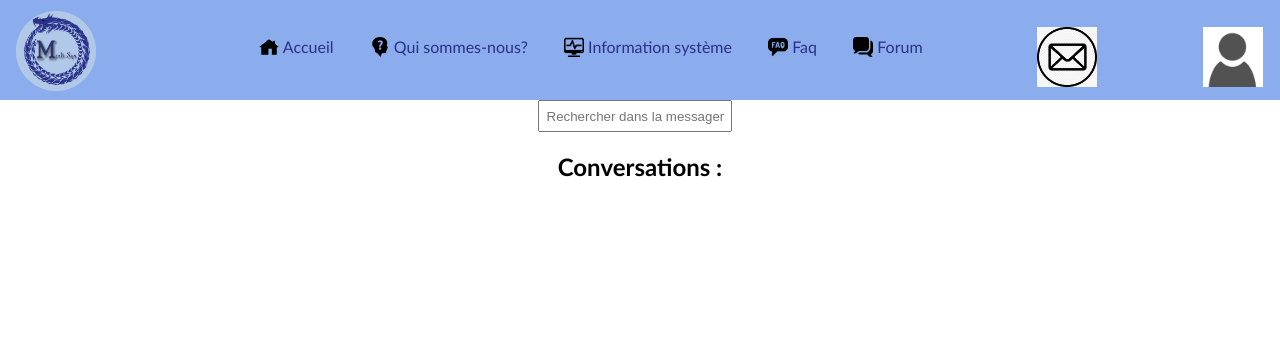
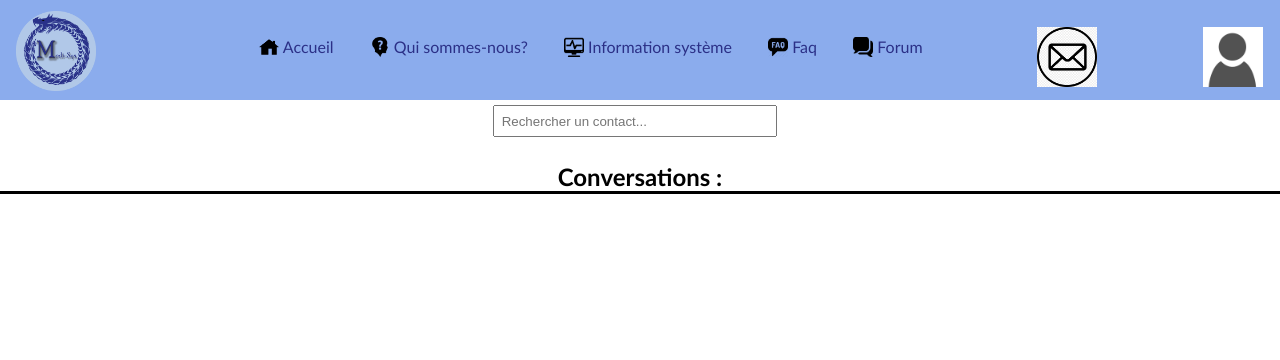
Before and after one commit to Pyraka/Site_web_G10D, a PHP site: page /accueilMessagerie.php in a window 1280 px wide. Shown: the top 360 px of the page. Run offline with PHP 8.4, Linux system fonts and the light colour scheme; the visitor is signed in with stand-in values (Sample User, id 1); tables that the repository leaves empty hold one stand-in row (values such as "Sample post"); some libraries are stand-ins or nearby versions.

Commit message:
messagerie terminée avec css et barre de recherche

```diff
--- a/espaceMembre/accueilMessagerie.php
+++ b/espaceMembre/accueilMessagerie.php
@@ -8,8 +8,16 @@ include "configAccueilMessagerie.php";
 <html>
 <head>
 	<meta charset="utf-8">
+	<script src="https://ajax.googleapis.com/ajax/libs/jquery/3.3.1/jquery.min.js"></script>
+    ﻿<script src="https://code.jquery.com/jquery-1.12.4.js"></script>
+    ﻿<script src="https://code.jquery.com/ui/1.12.1/jquery-ui.js"></script>
+    ﻿<script src="https://cdnjs.cloudflare.com/ajax/libs/popper.js/1.12.9/umd/popper.min.js"></script>
+    ﻿<script src="js/bootstrap.min.js"></script>
 </head>
 <body>
 
+
+
+	<script src="js/barreRecherche.js"></script>
 </body>
 </html>
--- a/espaceMembre/configAccueilMessagerie.php
+++ b/espaceMembre/configAccueilMessagerie.php
@@ -2,7 +2,7 @@
 <?php
 $idUser = $_SESSION['id'];
 
-$requser = $bdd->prepare("SELECT DISTINCT idWritter, idReceiver FROM messaging WHERE idWritter = ? OR idReceiver = ? ORDER BY date ASC LIMIT 10");
+$requser = $bdd->prepare("SELECT DISTINCT idWritter, idReceiver FROM messaging WHERE idWritter = ? OR idReceiver = ? ORDER BY date DESC");
 $requser->execute(array($idUser, $idUser));
 
 $info = $requser->fetchAll();
@@ -62,13 +62,13 @@ function attribueDernierMessage($id){
 
 
 	if (attribueReceiverOuWritter($id) == "Writter"){
-		$requser = $bdd->prepare("SELECT date, textMessage FROM messaging WHERE idWritter = ?");
-		$requser->execute(array($id));
+		$requser = $bdd->prepare("SELECT date, textMessage FROM messaging WHERE idWritter = ? AND idReceiver = ?");
+		$requser->execute(array($id, $idUser));
 	}
 
 	if (attribueReceiverOuWritter($id) == "Receiver"){
-		$requser = $bdd->prepare("SELECT date, textMessage FROM messaging WHERE idReceiver = ?");
-		$requser->execute(array($id));
+		$requser = $bdd->prepare("SELECT date, textMessage FROM messaging WHERE idReceiver = ? AND idWritter = ?");
+		$requser->execute(array($id, $idUser));
 	}
 
 
@@ -87,7 +87,10 @@ function attribueDernierMessage($id){
 
 	}
 
-	echo $latestDate, ' : ', $latestMessage;
+	if ($latestDate != '1980-01-01T15:03:01.012345Z'){
+		echo $latestDate, ' : ', $latestMessage;
+	}
+
 
 
 
@@ -120,13 +123,16 @@ function attribueReceiverOuWritter($id){
 <body>
 
 
-	<!-- à faire plus tard avec du js qui cherche en tant réél les utilisateurs selon ce qu'il rentre dans la barre de recherche-->
-	<form method="POST" action="" class="formMessagerie">
-		<input type="text" placeholder="Rechercher dans la messagerie">
-	</form>
 
-	<section class="listeContacts">
-		<h2 style="text-align: center;">
+	<div class="barreRechercheMessagerie">
+		<input type="text" placeholder="Rechercher un contact..." class="champRechercheMessagerie" id="champRechercheMessagerie" value="">
+	</div>
+	<div>
+		<div id="result-search"></div>
+	</div>
+
+	<section class="linksMessenger">
+		<h2 style="text-align: center; border-bottom-style: solid;">
 			Conversations : <br>
 		</h2>
 		<?php
@@ -134,7 +140,9 @@ function attribueReceiverOuWritter($id){
 
 			?>
 			<br>
-			<div>
+
+
+			<div class="listeContacts" id="listeContacts">
 				<a href=<?php echo "messagerie.php?id=", $idCorresp;?>>
 					<label id="PrenomNomCorresp"> <?php attribuePrenomNomEmail($idCorresp) ?></label>
 					<br>
@@ -152,9 +160,11 @@ function attribueReceiverOuWritter($id){
 
 						attribueDernierMessage($idCorresp); ?>
 					</label>
-
 				</a>
 			</div>
+
+
+
 			<br>
 
 
--- a/espaceMembre/css/style.css
+++ b/espaceMembre/css/style.css
@@ -274,11 +274,50 @@ button[type="submit"]{
 
 }
 
-.formMessagerie{
+.barreRechercheMessagerie{
 	display: flex;
 	justify-content: center;
+	padding-top: 5px;
+	padding-bottom: 5px;
+}
+
+.champRechercheMessagerie{
+	width: 20em;
+	justify-content: center;
+}
+
+#PrenomNomCorresp, #dernierMessage{
+	text-align: center;
+}
+
+
+.listeContacts {
+	border-style: groove;
+}
+
+.linksMessenger a{
+	display: block;
+	text-decoration: none;
+	color: black;
+	width: 100%;
+	height: 100%;
+}
+
+.linksMessenger a:visited{
+	text-decoration: none;
+	color: black;
+}
+
+.linksMessenger a:hover{
+	background-color: #F2F2F2;
+	cursor: default;
+}
+
+.linksMessenger label{
+	margin: 0;
 }
 
 
 
+
 /* fin de mise en page messagerie */
--- a/espaceMembre/js/app.js
+++ b/espaceMembre/js/app.js
@@ -53,8 +53,6 @@ function getMessages(){
 		}).join('');
 
 		const messages = document.querySelector('.messages');
-
-
 
 		messages.innerHTML = html;
 		messages.scrollTop = messages.scrollHeight;
--- /dev/null
+++ b/espaceMembre/js/barreRecherche.js
@@ -0,0 +1,29 @@
+$(document).ready(function(){
+		$('#champRechercheMessagerie').keyup(function(){
+
+			$('#result-search').html('');
+
+			var utilisateur = $(this).val();
+
+			if (utilisateur != ""){
+
+				$.ajax({
+					type: 'GET',
+					url: 'recherche_utilisateur.php',
+					data: 'userSearch=' + encodeURIComponent(utilisateur),
+					success: function(data){
+						if(data != ""){
+							$('#result-search').append(data);
+						}
+						else{
+							document.getElementById('result-search').innerHTML = "<div style='font-size: 20px; text-align: center; margin-top: 10px>Aucun utilisateur trouvé</div>"
+						}
+					}
+
+
+				});
+
+			}
+
+		});
+	});
```
Also changed, not shown: espaceMembre/messagerie.php (+9 -0 lines), espaceMembre/recherche_utilisateur.php (added, +33 -0 lines).
